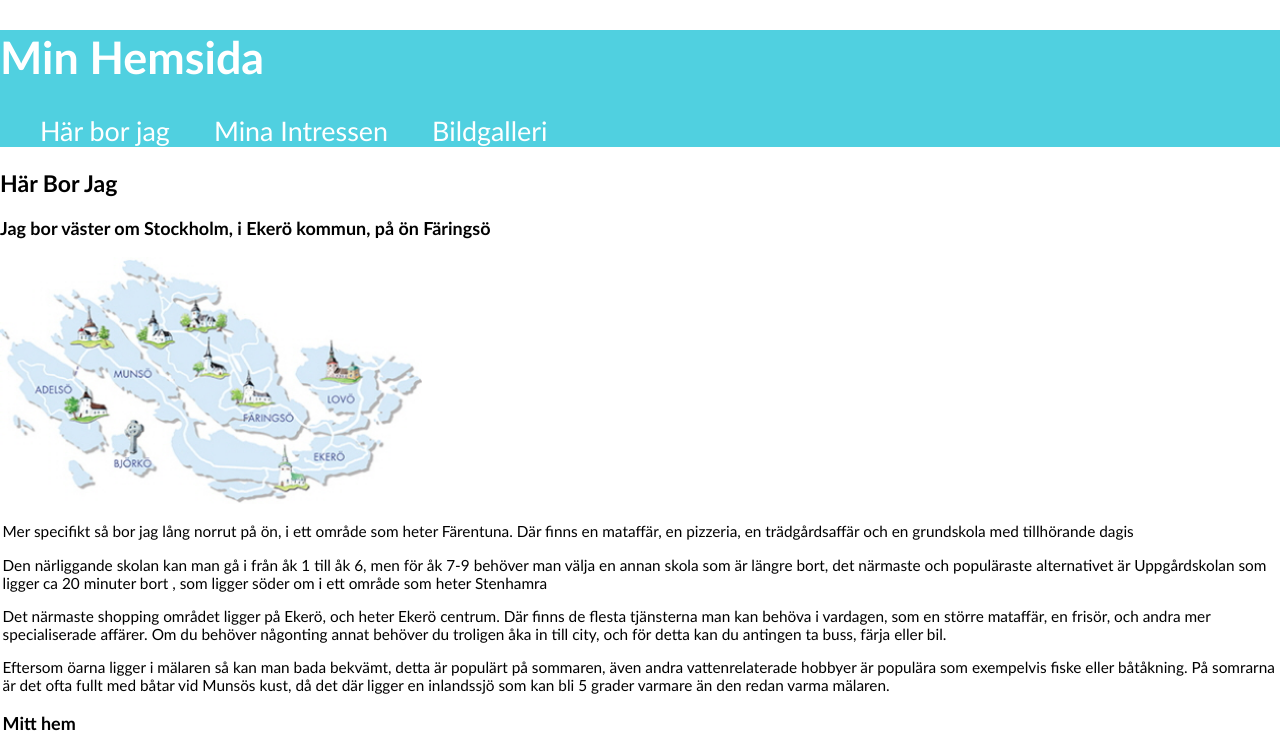
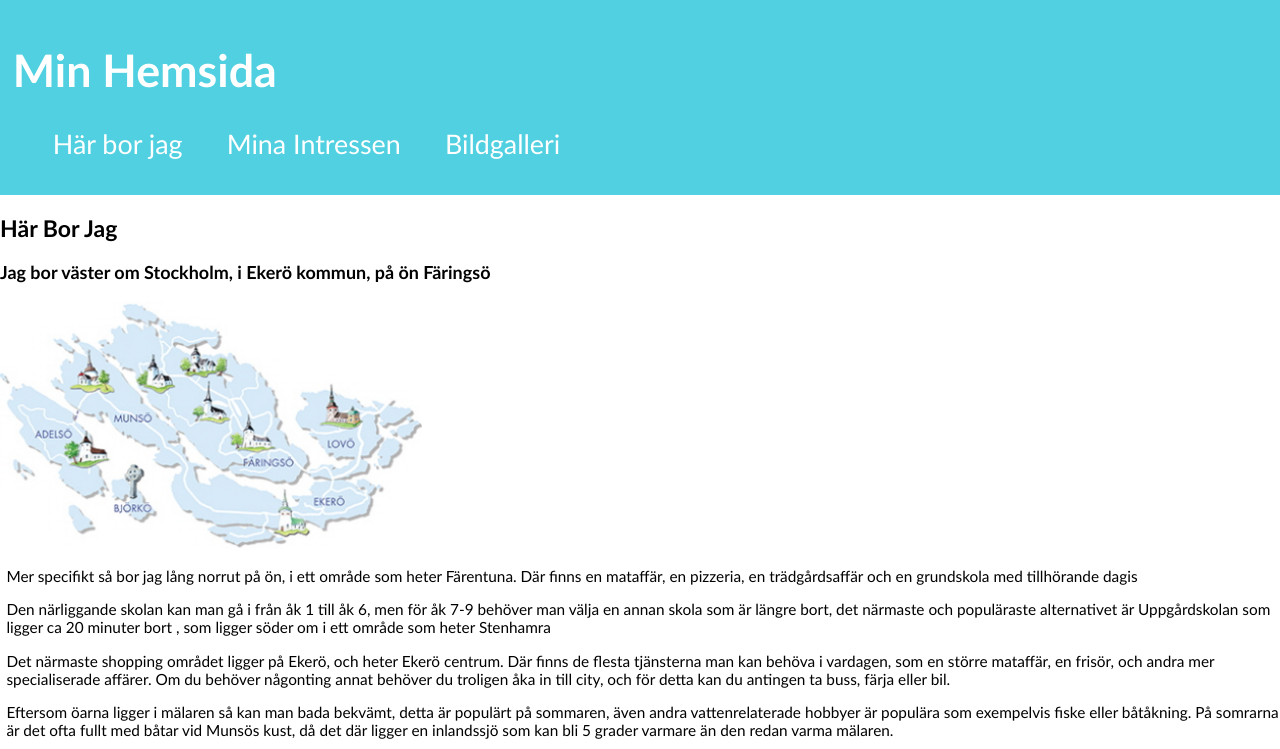
Before and after one commit to Hustra03/Personlig-Hemsida, a plain HTML site: page Index.html in a window 1280 px wide. Shown: the top 749 px of the page. Drawn offline with Linux system fonts and the light colour scheme.

Commit message:
Padding fixes

```diff
--- a/mystyle.css
+++ b/mystyle.css
@@ -4,7 +4,6 @@ body {
   font-family: "Trebuchet MS", "Lucida Sans Unicode", "Lucida Grande",
     "Lucida Sans", Arial, sans-serif;
   font-size: 1.2vw;
-
 }
 
 header {
@@ -13,6 +12,7 @@ header {
   font-family: "Trebuchet MS", "Lucida Sans Unicode", "Lucida Grande",
     "Lucida Sans", Arial, sans-serif;
   font-size: 1.75vw;
+  padding: 1vw;
 }
 a:hover {
   text-decoration: underline;
@@ -27,8 +27,8 @@ article {
   margin-bottom: 1vw;
 }
 
-article p {
-  margin-left:0.2vw;
+p {
+  margin-left: 0.5vw;
 }
 li h4 {
   margin-left: 0;
```
